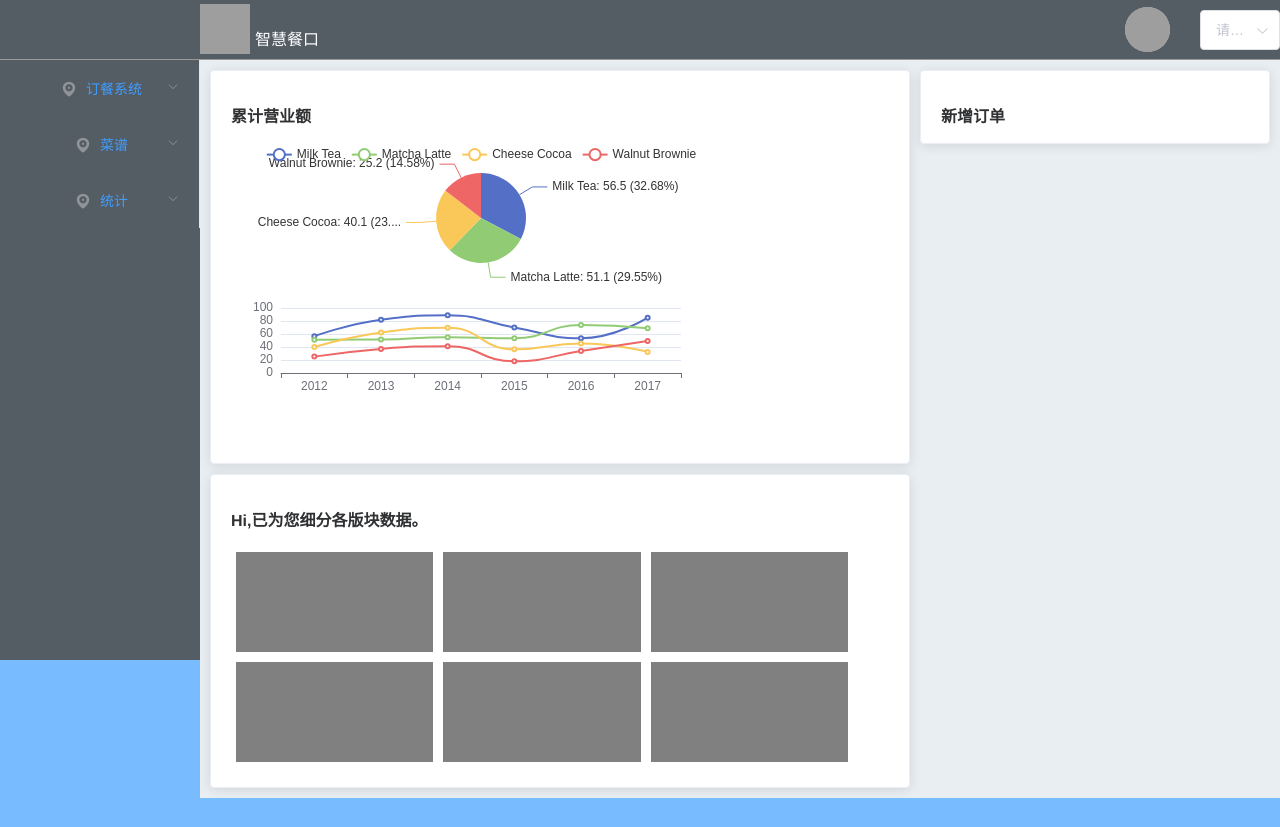
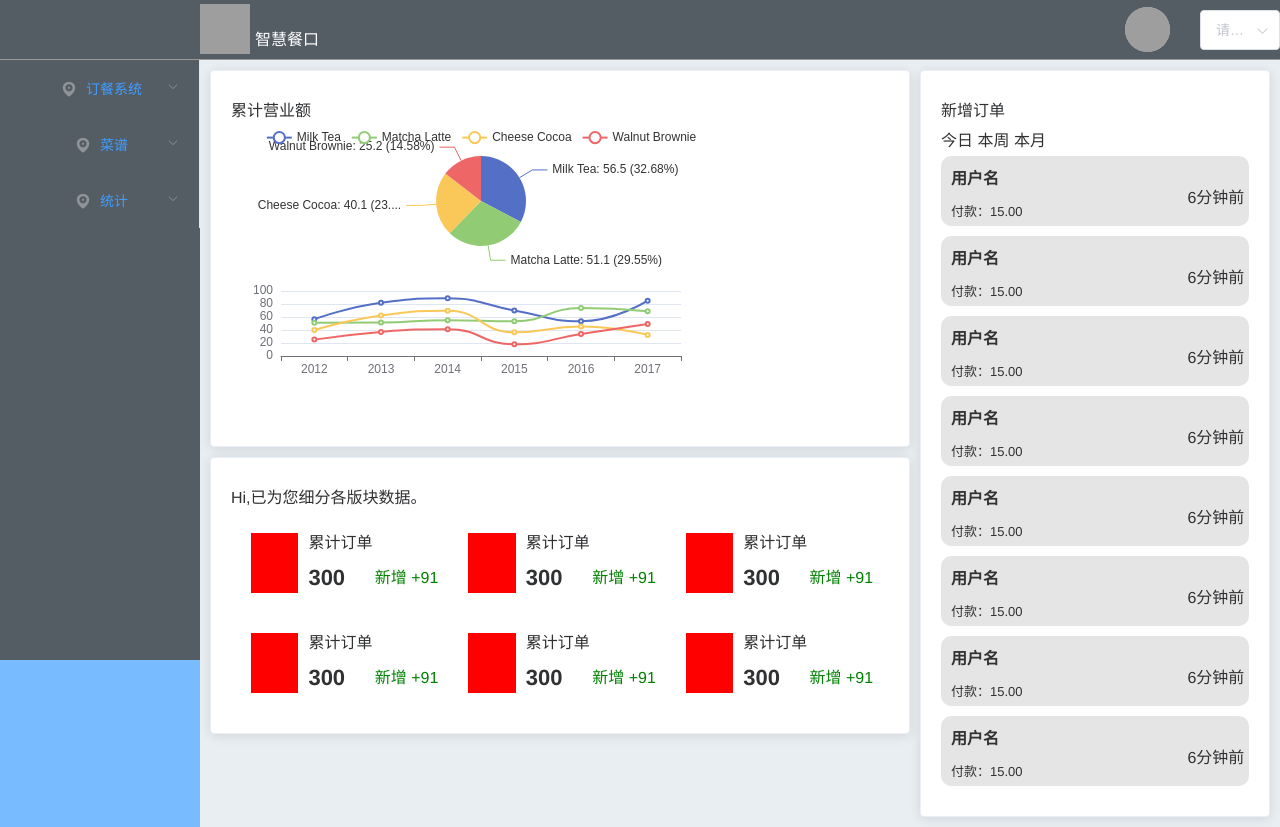
Before and after one commit to OurTeam233/canteen, a Vue app: page /ordering/OverallStatistics in a window 1280 px wide. Before the commit the page ends 800 px from the top, so only its background shows below. Built offline with nearby package versions, Linux system fonts and the light colour scheme; grey boxes are pictures that could not be loaded.

Commit message:
总览统计界面

```diff
--- a/src/components/Statistics/OverallStatistics.vue
+++ b/src/components/Statistics/OverallStatistics.vue
@@ -9,12 +9,18 @@
         <div id="data">
           <p>Hi,已为您细分各版块数据。</p>
           <div class="data-plate">
-            <div class="test"></div>
-            <div class="test"></div>
-            <div class="test"></div>
-            <div class="test"></div>
-            <div class="test"></div>
-            <div class="test"></div>
+
+            <div v-for="n in 6" :key="n" class="test">
+              <div class="test-icon"></div>
+              <div class="test-text">
+                <p style="width:130px">累计订单</p>
+                <div>
+                  <p style="float:left; font-size:22px; font-weight:bold;">300</p>
+                  <p style="float: right; color:green">新增 +91</p>
+                </div>
+              </div>
+            </div>
+
           </div>
         </div>
       </el-card>
@@ -25,7 +31,15 @@
     <div class="right-box new">
       <el-card class="new">
         <p>新增订单</p>
+        <p>今日 本周 本月</p>
+        <div v-for="n in 8" :key="n" class="new-info">
+          <div >
+            <p class="userName">用户名</p>
+            <p class="pay">付款：15.00</p>
+          </div>
 
+          <p class="new-time">6分钟前</p>
+        </div>
 
       </el-card>
     </div>
@@ -141,13 +155,16 @@ export default {
 <style scoped>
 
 p{
-  float:left;
+  /* float:left; */
+  text-align: left;
   line-height: 20px;
   font-size:16px;
-  font-weight:bold;
-  /* margin:0; */
+  /* font-weight:bold; */
+  margin:10px 0 5px 0;
 
 }
+
+
 
 
 .box{
@@ -163,26 +180,37 @@ p{
   margin-bottom:10px;
 
 }
-
+/*
 #charts{
   clear:both;
-}
+} */
 
 
 .data-plate{
-  clear:both;
+  /* clear:both; */
   display:flex;
   flex-wrap:wrap;
 }
 
 .test{
-  background-color:gray;
+  /* background-color:gray; */
   width:30%;
-  height:100px;
-  margin:5px;
+  height:80px;
+  margin:10px;
+  display:flex;
 
 }
 
+.test-icon{
+  background-color:red;
+  width:60px;
+  height:60px;
+  margin:10px;
+}
+
+.test-text{
+  display:block;
+}
 
 
 
@@ -192,6 +220,44 @@ p{
   margin:10px 10px 10px 0;
 }
 
+.new-info{
+  width:100%;
+  height:70px;
+  background-color:rgba(1,1,1,0.1);
+  border-radius:10px;
+  display:flex;
+  margin-bottom: 10px;
+}
+
+.new-info div{
+  width:80%;
+}
+
+.new-time{
+  width:20%;
+  line-height:63px;
+}
+
+
+
+.userName, .pay{
+  padding:8px 0 0 10px;
+
+  margin:5px 0;
+  line-height: 20px;
+}
+
+.userName{
+  font-weight: bold;
+}
+
+.pay{
+  font-size:13px;
+}
+
+
+
+
 
 
 
```
